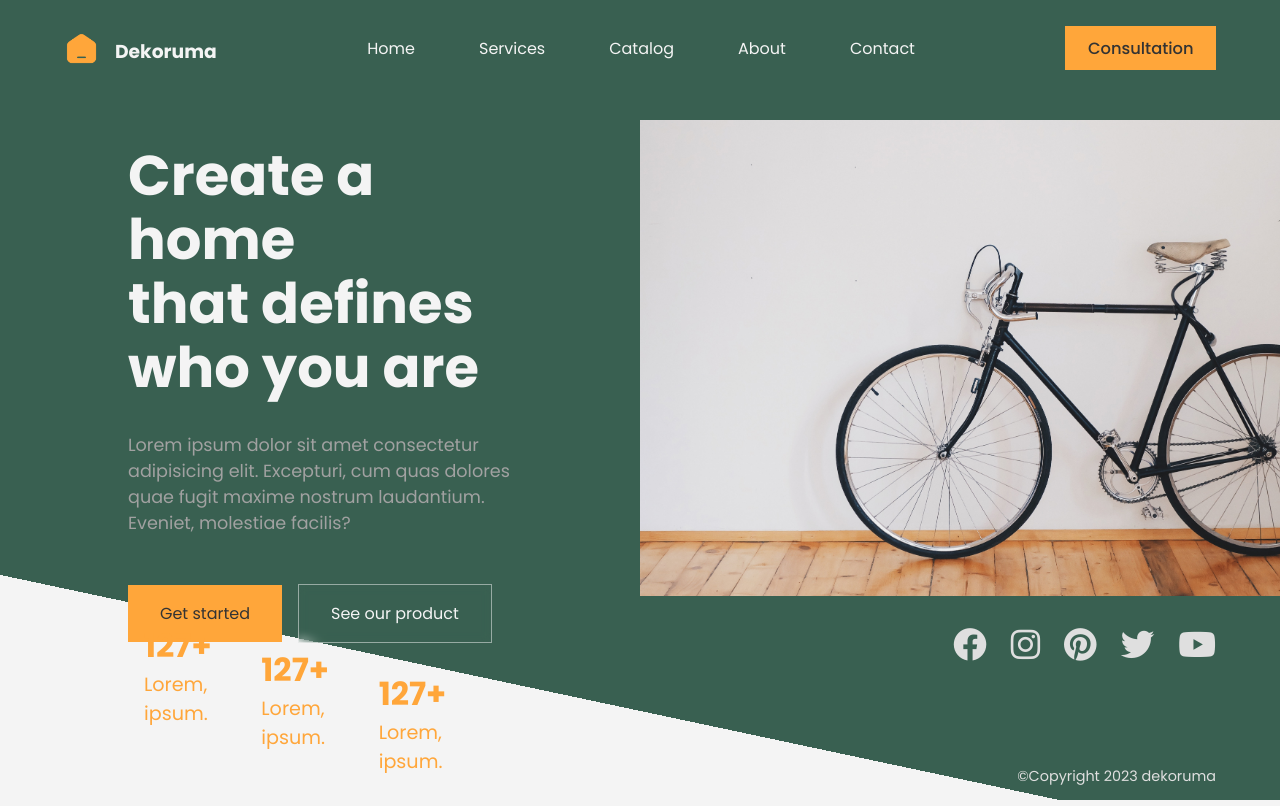
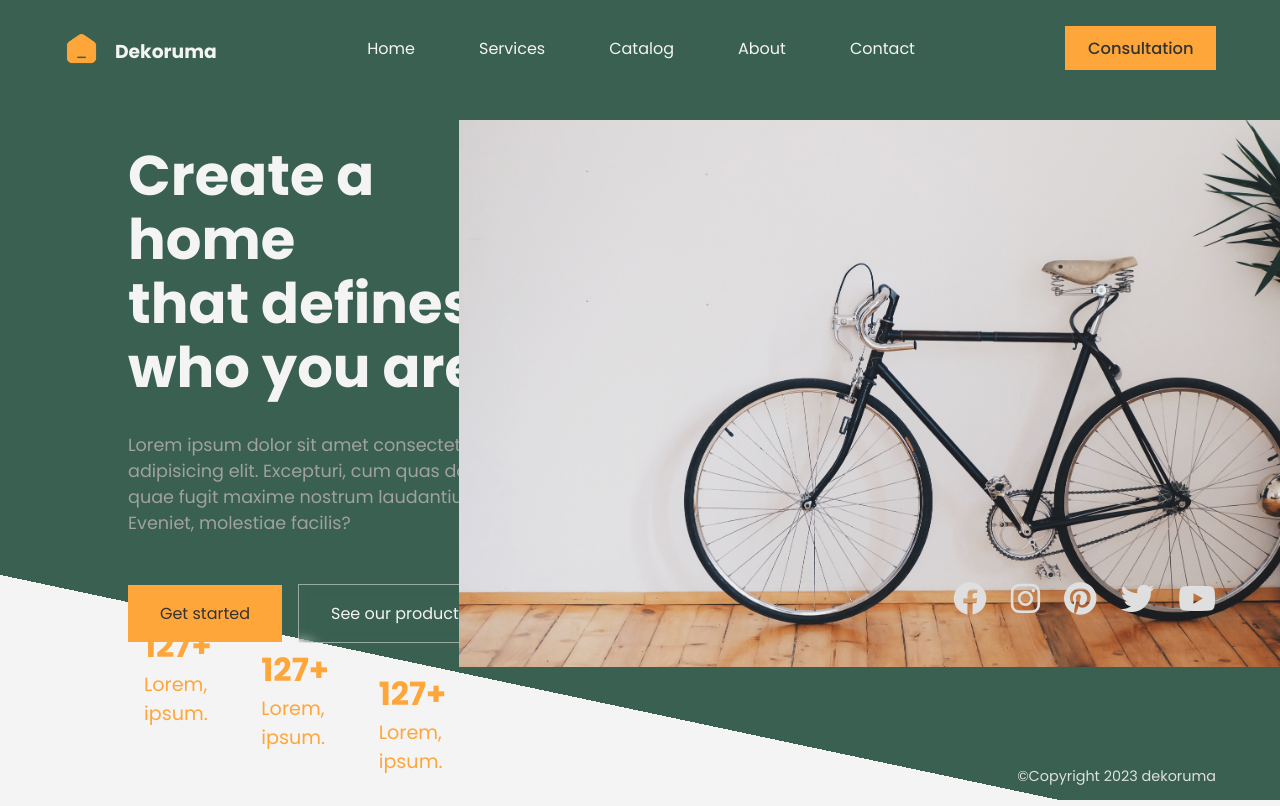
Before and after one commit to vronnn/dekoruma, a plain HTML site: page index.html in a window 1280 px wide. Shown: the top 806 px of the page. Drawn offline with Linux system fonts and the light colour scheme.

Commit message:
fix image position

```diff
--- a/index.html
+++ b/index.html
@@ -92,7 +92,7 @@
         <!-- right -->
         <div class="page-1-right">
           <div class="hero-img">
-            <img src="/img/bike.jpg" alt="" width="815px" class="img" />
+            <img src="/img/bike.jpg" alt="" width="821px" class="img" />
           </div>
           <div class="social">
             <div>
--- a/style.css
+++ b/style.css
@@ -167,10 +167,15 @@ nav button {
   height: 85%;
   display: flex;
   flex-direction: column;
+  justify-content: end;
+  position: relative;
 }
 
 .hero-img {
-  height: 70%;
+  position: absolute;
+  right: 0;
+  top: 0;
+  height: fit-content;
   overflow: hidden;
   display: flex;
 }
@@ -181,7 +186,8 @@ nav button {
 }
 
 .social {
-  height: 25%;
+  z-index: 9999;
+  height: 13.5rem;
   display: flex;
   align-items: start;
   box-sizing: border-box;
```
